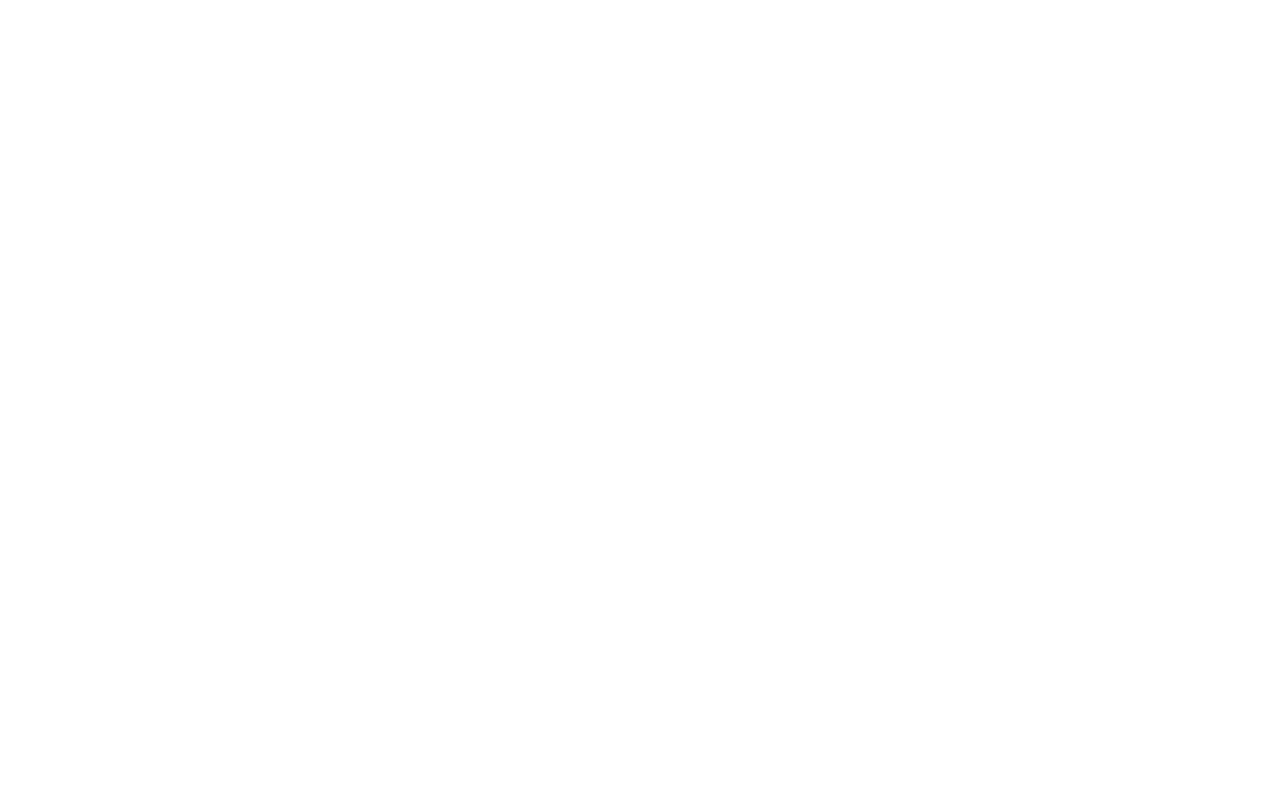
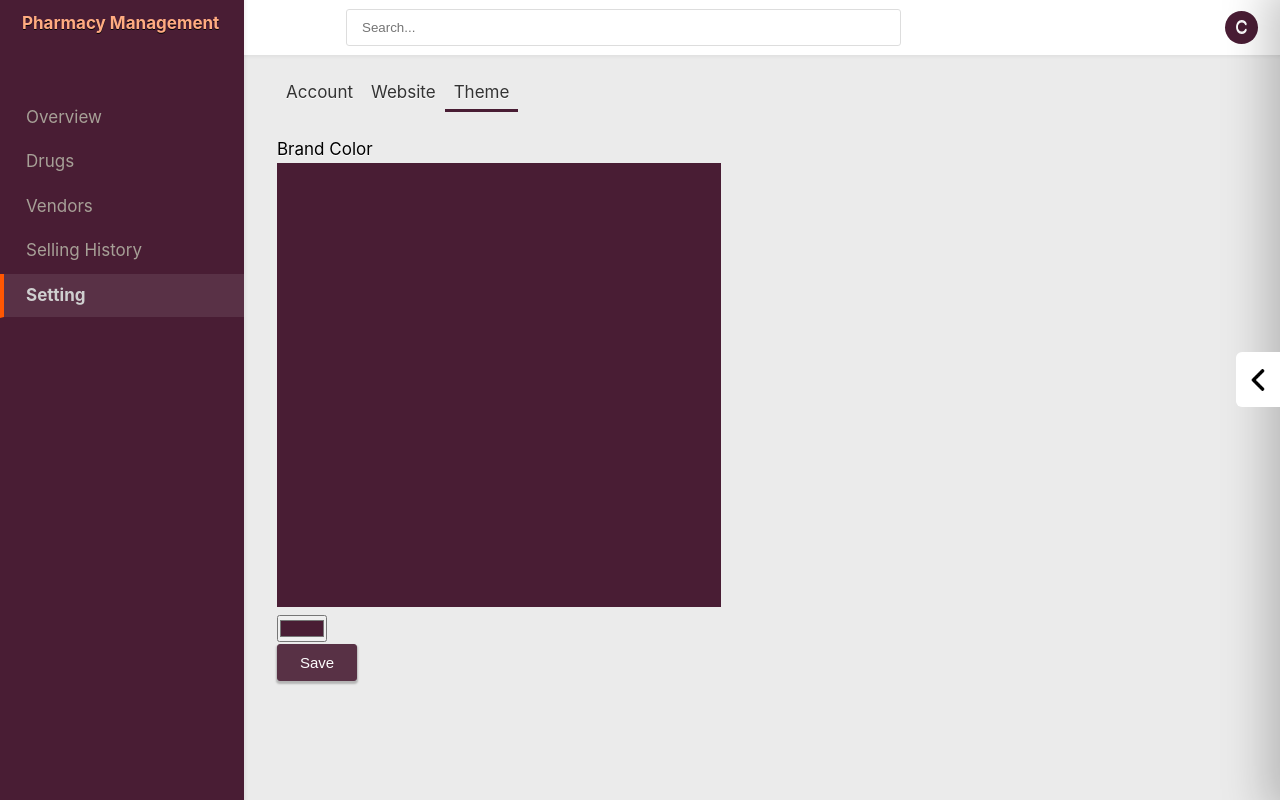
Before and after one commit to chandan-ojha/pharmacy-management, a Vue app in the folder vue-frontend/: page /dashboard/settings/theme in a window 1280 px wide. Before the commit this address had no page. Built offline with nearby package versions, Linux system fonts and the light colour scheme; sample sign-in values are in the browser's storage.

Commit message:
`theme-setting` implemented

```diff
--- a/vue-frontend/src/components/TheButton.vue
+++ b/vue-frontend/src/components/TheButton.vue
@@ -49,11 +49,12 @@
   cursor: pointer;
   box-shadow: 0 2px 2px 1px #afafaf;
   border-radius: 3px;
+  opacity: 0.9;
 }
 
 .the-button button:hover {
+  opacity: 1;
   color: #ffdac8;
-  background: #000;
   box-shadow: 0 2px 3px 2px #afafaf;
 }
 
--- a/vue-frontend/src/main.js
+++ b/vue-frontend/src/main.js
@@ -23,3 +23,13 @@
   },
   { deep: true }
 );
+
+watch(
+  () => pinia.state.value.theme,
+  (state) => {
+    // persist the whole state to the local storage whenever it changes
+    localStorage.setItem("brandColor", state.brandColor);
+    // console.log(state);
+  },
+  { deep: true }
+);
--- a/vue-frontend/src/router/index.js
+++ b/vue-frontend/src/router/index.js
@@ -6,6 +6,9 @@
 const Vendors = () => import("../views/dashboard/Vendors.vue");
 const SellingHistory = () => import("../views/dashboard/SellingHistory.vue");
 const Settings = () => import("../views/dashboard/Settings.vue");
+const Account = () => import("../views/dashboard/settings/Account.vue");
+const Website = () => import("../views/dashboard/settings/Website.vue");
+const Theme = () => import("../views/dashboard/settings/Theme.vue");
 
 const routes = [
   { path: "/", component: LoginPage },
@@ -18,7 +21,16 @@
       { path: "drugs", component: Drugs },
       { path: "vendors", component: Vendors },
       { path: "selling-history", component: SellingHistory },
-      { path: "settings", component: Settings },
+      {
+        path: "settings",
+        component: Settings,
+        redirect: "/dashboard/settings/account",
+        children: [
+          { path: "account", component: Account },
+          { path: "website", component: Website },
+          { path: "theme", component: Theme },
+        ],
+      },
     ],
   },
 ];
--- /dev/null
+++ b/vue-frontend/src/store/themeStore.js
@@ -0,0 +1,15 @@
+import { defineStore } from "pinia";
+
+const brandColor = localStorage.getItem("brandColor") || "#491D34";
+
+export const useThemeStore = defineStore("theme", {
+  state: () => ({
+    brandColor: brandColor,
+  }),
+
+  actions: {
+    setBrandColor(payload) {
+      this.brandColor = payload;
+    },
+  },
+});
--- a/vue-frontend/src/views/Dashboard.vue
+++ b/vue-frontend/src/views/Dashboard.vue
@@ -1,5 +1,5 @@
 <template>
-  <div class="dashboard">
+  <div class="dashboard" :style="{ '--brand-color': brandColor }">
     <div class="dashboard__left">
       <TheSidebar></TheSidebar>
     </div>
@@ -31,10 +31,18 @@
 import TheHeader from "../components/TheHeader.vue";
 import TheCart from "../components/TheCart.vue";
 import { setPrivateHeaders } from "../service/axiosInstance";
+import { useThemeStore } from "../store/themeStore";
+import { mapState } from "pinia";
+
 export default {
   data: () => ({
     cartOpened: false,
   }),
+  computed: {
+    ...mapState(useThemeStore, {
+      brandColor: "brandColor",
+    }),
+  },
   components: {
     TheSidebar,
     TheHeader,
--- a/vue-frontend/src/views/dashboard/Settings.vue
+++ b/vue-frontend/src/views/dashboard/Settings.vue
@@ -1,3 +1,21 @@
 <template>
-  <h2>Settings</h2>
+  <div class="tab">
+    <RouterLink to="/dashboard/settings/account">Account</RouterLink>
+    <RouterLink to="/dashboard/settings/website">Website</RouterLink>
+    <RouterLink to="/dashboard/settings/theme">Theme</RouterLink>
+  </div>
+  <router-view></router-view>
 </template>
+
+<style>
+.tab a {
+  text-decoration: none;
+  padding: 3px 9px;
+  display: inline-block;
+  color: #333;
+}
+
+.tab a.router-link-active {
+  border-bottom: 3px solid var(--brand-color);
+}
+</style>
--- /dev/null
+++ b/vue-frontend/src/views/dashboard/settings/Account.vue
@@ -0,0 +1,6 @@
+<script setup></script>
+<template>
+  <div>Account</div>
+</template>
+
+<style scoped></style>
--- /dev/null
+++ b/vue-frontend/src/views/dashboard/settings/Theme.vue
@@ -0,0 +1,50 @@
+<script>
+import { useThemeStore } from "../../../store/themeStore";
+import { mapActions } from "pinia";
+import { mapState } from "pinia";
+import TheButton from "../../../components/TheButton.vue";
+export default {
+  data: () => ({}),
+  computed: {
+    ...mapState(useThemeStore, {
+      brandColor: "brandColor",
+    }),
+  },
+  components: {
+    TheButton,
+  },
+  methods: {
+    ...mapActions(useThemeStore, {
+      setBrandColor: "setBrandColor",
+    }),
+    handleInput(e) {
+      this.setBrandColor(e.target.value);
+    },
+  },
+};
+</script>
+<template>
+  <div>
+    <br />
+    <div>Brand Color</div>
+    <div class="brand-color"></div>
+    <input
+      :value="brandColor"
+      type="color"
+      name="bc"
+      id="bc"
+      class="mt-2"
+      @input="handleInput"
+    />
+    <br />
+  </div>
+  <TheButton>Save</TheButton>
+</template>
+
+<style scoped>
+.brand-color {
+  background-color: var(--brand-color);
+  width: 444px;
+  height: 444px;
+}
+</style>
--- /dev/null
+++ b/vue-frontend/src/views/dashboard/settings/Website.vue
@@ -0,0 +1,6 @@
+<script setup></script>
+<template>
+  <div>Website</div>
+</template>
+
+<style scoped></style>
```
